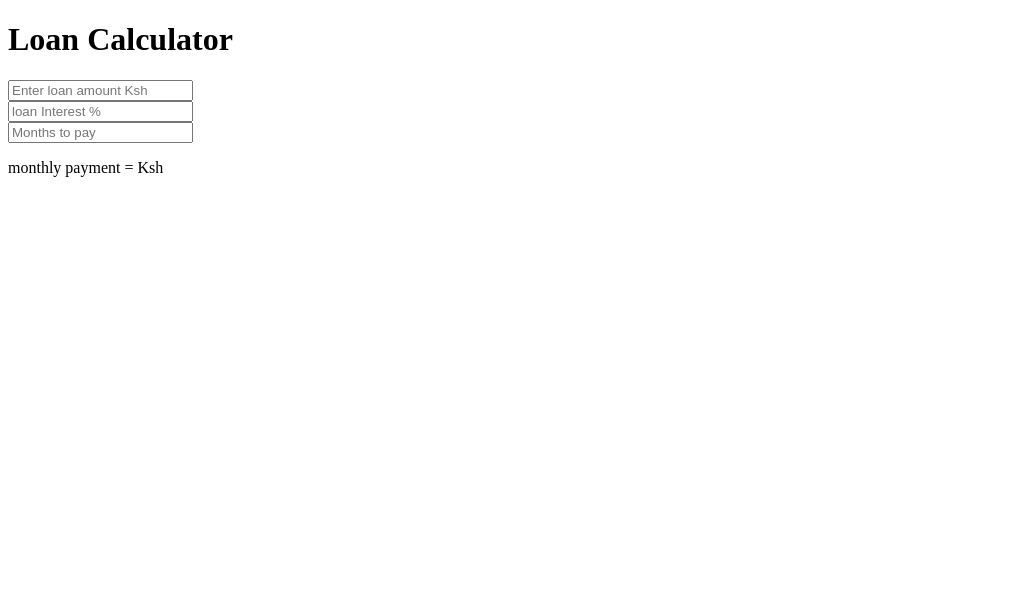
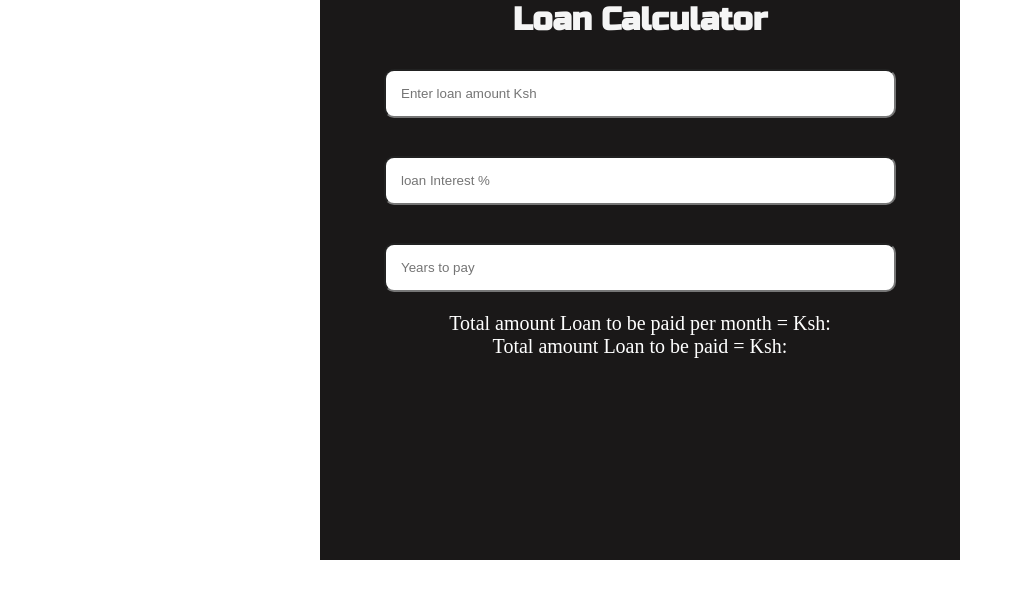
Before and after one commit to Mkdenno/Loan-calculator, a plain HTML site: page index.html in a window 1280 px wide. Shown: the whole page, without its empty margins (0-1015 px from the left). Drawn offline with Linux system fonts and the light colour scheme.

Commit message:
It will add css to the page

```diff
--- a/assets/css/style.css
+++ b/assets/css/style.css
@@ -0,0 +1,46 @@
+@import url('https://fonts.googleapis.com/css2?family=Russo+One&display=swap');
+
+*{
+    padding: 0;
+    margin: 0;
+    box-sizing: border-box;
+}
+.wrapper{
+    width: 50%;
+    height: 70vh;
+    background-color:rgb(26, 24, 24);
+    margin: auto;
+
+}
+.wrapper header{
+    color: whitesmoke;
+    margin-bottom: 30px;
+    font-family: 'Russo One', sans-serif;
+    font-weight: 900;
+    display: flex;
+    justify-content: center;
+    align-items: center;
+    flex-direction: column;
+}
+.input{
+    display: flex;
+    justify-content: center;
+    align-items: center;
+    flex-direction: column;
+}
+.input input{
+    padding: 15px;
+    margin-bottom: 20px;
+    width: 80%;
+    border-radius: 10px;
+}
+.month{
+    display: flex;
+    justify-content: center;
+    align-items: center;
+    flex-direction: column;
+}
+.month p{
+    color:white;
+    font-size: 20px;
+}
--- a/assets/js/script.js
+++ b/assets/js/script.js
@@ -2,7 +2,12 @@ let loanAmount=document.getElementById("loan");
 let interestEl=document.getElementById("interest");
 let monthsToPay=document.getElementById("monthstopay");
 let monthEl;
+let eachMonth;
 let totalInterest;
+let totalLoan;
+let year;
+let months;
+let days;
 function check(){
     let loan=loanAmount.value;
     let interest=interestEl.value;
@@ -10,7 +15,9 @@ function check(){
     totalInterest=(loan*interest*monthPay)/100;
     console.log(totalInterest);
     monthEl=totalInterest + parseFloat(loan);
+    eachMonth=monthEl/12;
     console.log(monthEl);
+    document.getElementById("eachmonth").innerHTML=eachMonth;
     document.getElementById("month").innerHTML=monthEl;
 
 
--- a/index.html
+++ b/index.html
@@ -15,11 +15,13 @@
         <div class="input" onkeyup="check()">
             <input type="text" id="loan" placeholder="Enter loan amount Ksh"><br>
             <input type="text" id="interest" placeholder="loan Interest %"><br>
-            <input type="text" id="monthstopay" placeholder="Months to pay">
-            <div class="month">
-                <p>monthly payment = Ksh <span id="month"></span></p>
-            </div>
+            <input type="text" id="monthstopay" placeholder="Years to pay">
 
+
+        </div>
+        <div class="month">
+            <p>Total amount Loan to be paid per month = Ksh: <span id="eachmonth"></span></p>
+            <p>Total amount Loan to be paid = Ksh: <span id="month"></span></p>
         </div>
 
     </div>
```
